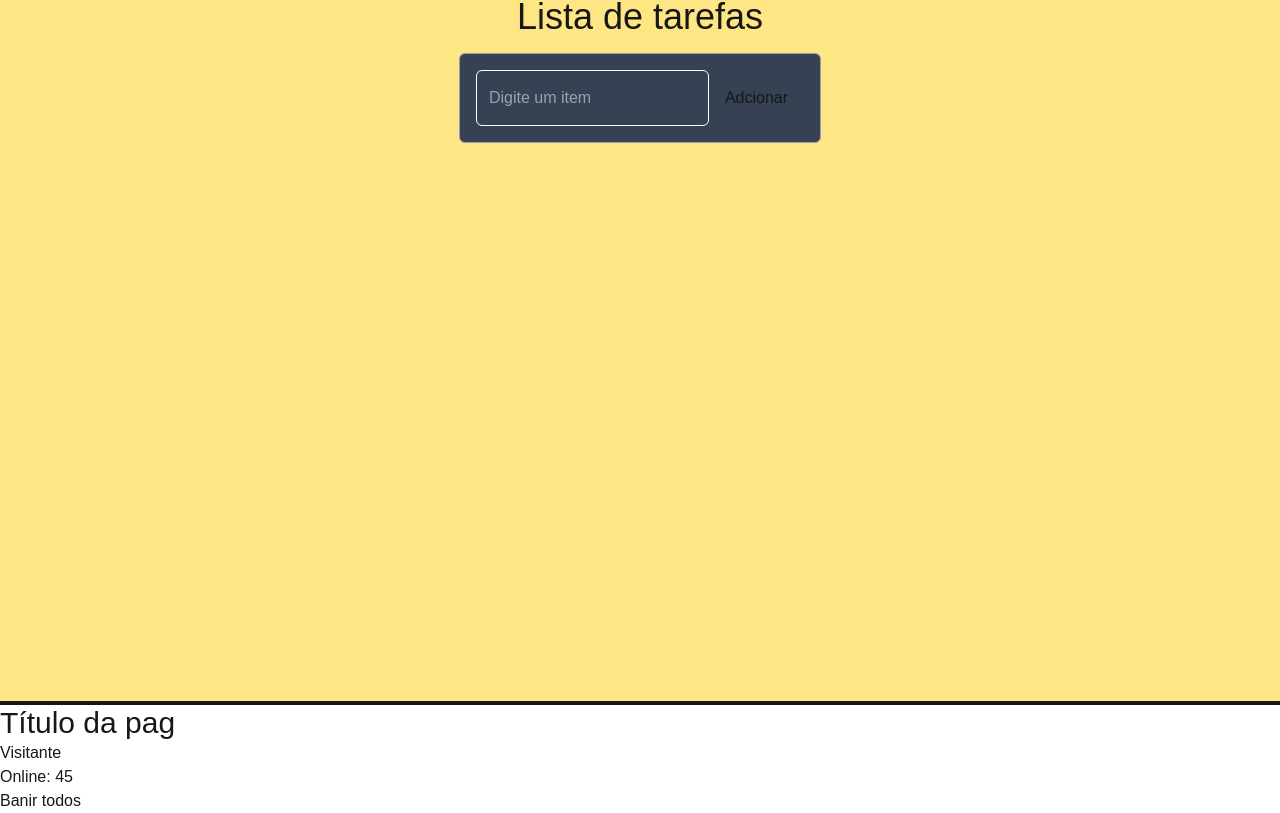
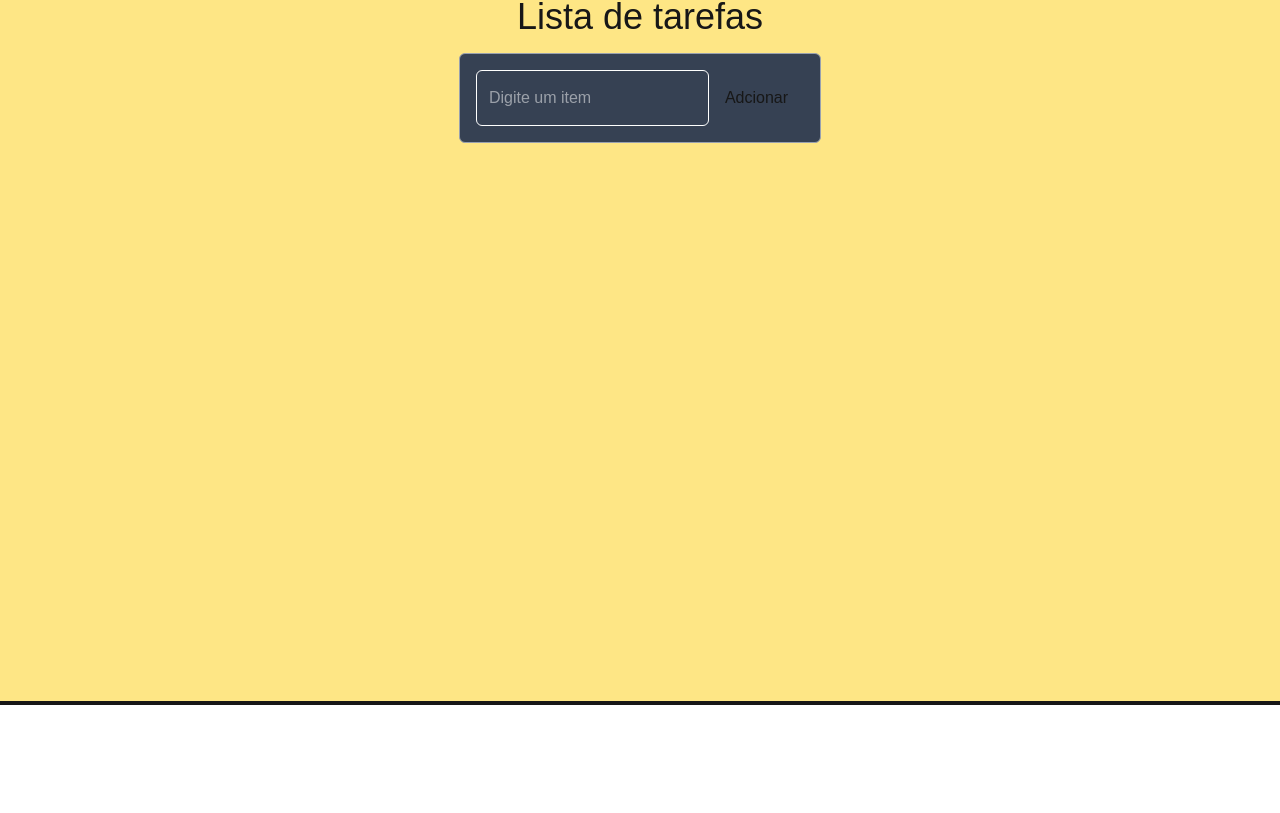
Before and after one commit to boma026/Effects_Reducers_Context_react, a Next.js app in the folder quiz/: page / in a window 1280 px wide. Shown: the part 1695-2508 px from the top of the page. After the commit the page ends 2400 px from the top, so only its background shows below. Built offline with nearby package versions, Linux system fonts and the light colour scheme.

Commit message:
organizando

```diff
--- a/quiz/src/app/page.tsx
+++ b/quiz/src/app/page.tsx
@@ -1,14 +1,10 @@
 "use client"
 
 import { ExampleArea } from "@/components/ExampleArea";
-import { Header } from "@/components/Header";
 import { Square } from "@/components/Square";
 import { VideoPlayer } from "@/components/VideoPlayer";
-import { CountContext} from "@/context/CountContext";
-import { UserProvider } from "@/context/UserContext";
 import { ListReducer } from "@/reducers/listReducer";
 import { Item } from "@/types/Item";
-import Image from "next/image";
 import { useReducer, useState } from "react";
 
 export default function Home() {
@@ -56,8 +52,7 @@ export default function Home() {
   }
 
     return (
-
-      <UserProvider>
+      <>
         <ExampleArea title="1. video de exemplo">
           <>
             <div className="border border-white p-3 mb-4">
@@ -117,14 +112,7 @@ export default function Home() {
               </ul>
 
             </div>
-        </ExampleArea>
-        {/* uso do context*/}
-        <div className="container mx-auto">
-          <CountContext.Provider value={{ onlineCount, setOnlineCount }}>
-            <Header />
-          </CountContext.Provider>
-
-        </div>
-      </UserProvider>
+          </ExampleArea>
+        </>
     );
-  }
+}
--- a/quiz/src/components/OnlineUsers.tsx
+++ /dev/null
@@ -1,17 +0,0 @@
-import { CountContext } from "@/context/CountContext"
-import { useContext } from "react"
-
-export const OnlineUsers = () => {
-    const countCtx = useContext(CountContext)
-
-    const handleBanAll = () => {
-        countCtx?.setOnlineCount(0);
-    }
-
-    return(
-        <>
-            <p>Online: {countCtx?.onlineCount}</p>
-            <button onClick={handleBanAll}>Banir todos</button>
-        </>
-    )
-}
--- a/quiz/src/context/CountContext.tsx
+++ /dev/null
@@ -1,21 +0,0 @@
-import { createContext, ReactNode, useState } from "react";
-
-type CountContextType = {
-    onlineCount: number;
-    setOnlineCount: (n:number) => void;
-}
-
-export const CountContext = createContext<CountContextType | null>(null);
-
-type Props = {
-    children: ReactNode;
-}
-export const CountProvider = ({ children }: Props) => {
-    const [onlineCount, setOnlineCount] = useState(45);
-
-    return (
-        <CountContext.Provider value={{ onlineCount, setOnlineCount }}>
-            {children}
-        </CountContext.Provider>
-    );
-};
--- a/quiz/src/context/UserContext.tsx
+++ /dev/null
@@ -1,23 +0,0 @@
-import { createContext, ReactNode, useState } from "react";
-
-type UserContextType = {
-    username: string,
-    setUsername: (name: string) => void;
-}
-
-export const UserContext = createContext <null | UserContextType> (null);
-
-type Props = {
-    children: ReactNode
-}
-
-export const UserProvider = ({ children }: Props) => {
-    const [username, setUsername] = useState("Visitante");
-
-    return (
-        <UserContext.Provider value={{ username, setUsername}}>
-            {children}
-        </UserContext.Provider>
-
-    )
-}
```
